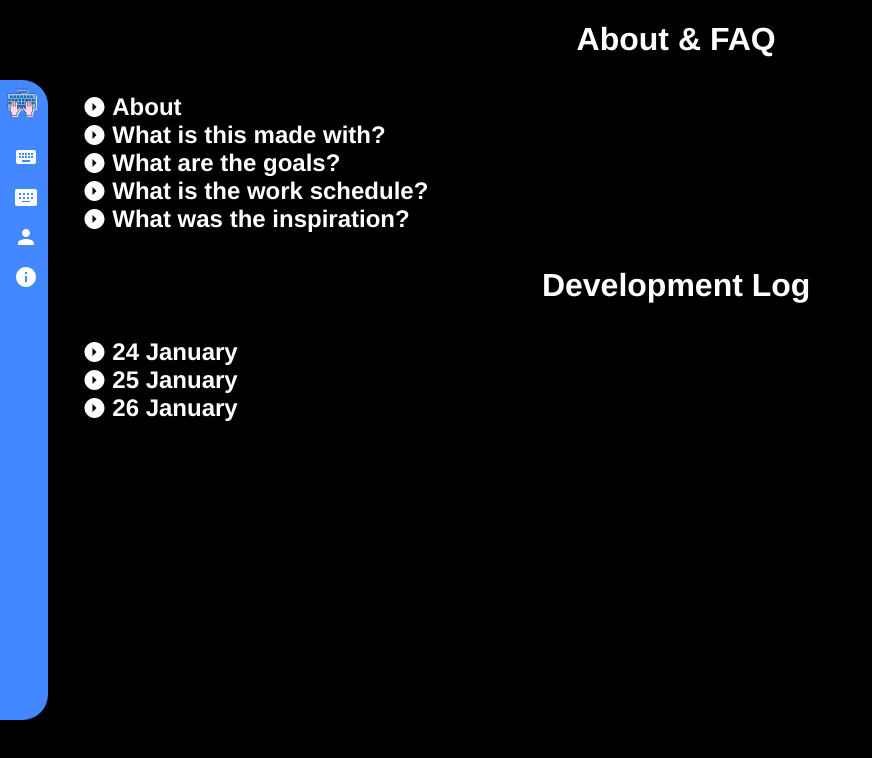
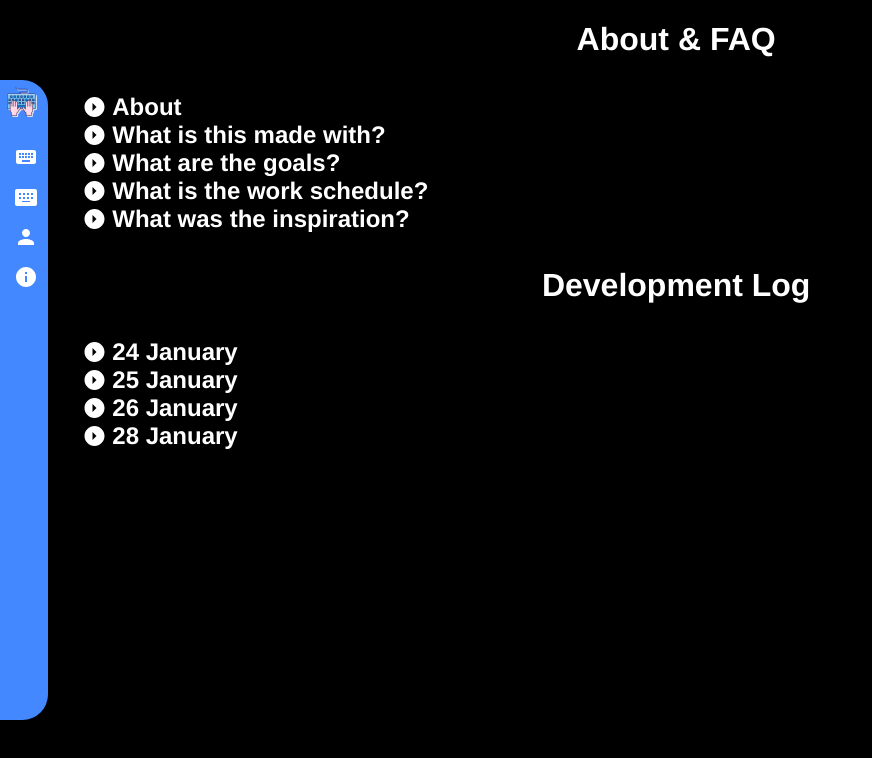
Before and after one commit to AJR07/Typeracer, a React (Vite) app: page /about in a window 1280 px wide. Shown: the top 758 px of the page, without its empty margins (0-872 px from the left). Built offline with nearby package versions, Linux system fonts and the light colour scheme.

Commit message:
:bug: Couple bug fixes

```diff
--- a/src/components/faq.tsx
+++ b/src/components/faq.tsx
@@ -44,7 +44,12 @@ export default function FAQComponent(props: FAQComponentProps) {
             <motion.p
                 hidden={hidden}
                 style={{ color: "white" }}
-                animate={{ y: hidden ? -30 : 0, opacity: hidden ? 0 : 1 }}
+                animate={{
+                    y: hidden ? -30 : 0,
+                    color: hidden
+                        ? "rgba(255, 255, 255, 0)"
+                        : "rgba(255, 255, 255, 1)",
+                }}
             >
                 {props.answer}
             </motion.p>
--- a/src/components/typeracer/typeracer.tsx
+++ b/src/components/typeracer/typeracer.tsx
@@ -85,6 +85,7 @@ export default function TypeRacer(props: TypeRacerProps) {
                                 setArr([{ character: "", time: Date.now() }]);
                             }, 4000);
                         }}
+                        disabled={countdown !== null}
                     >
                         {countdown === null ? "Start" : countdown}
                     </Button>
--- a/src/pages/about/about.tsx
+++ b/src/pages/about/about.tsx
@@ -43,6 +43,10 @@ export default function About() {
                     question="26 January"
                     answer="Didn't actually have enough time to complete much today, it was mainly just deciding on a charting library, modifying the UI for the typeracer singleplayer :("
                 />
+                <FAQComponent
+                    question="28 January"
+                    answer="Singleplayer is done! Learnt how to represent statistics with graphs, and the singleplayer page is fully functional! I have also saved the data to firebase for future use/statistics :D"
+                />
             </Stack>
         </div>
     );
```
